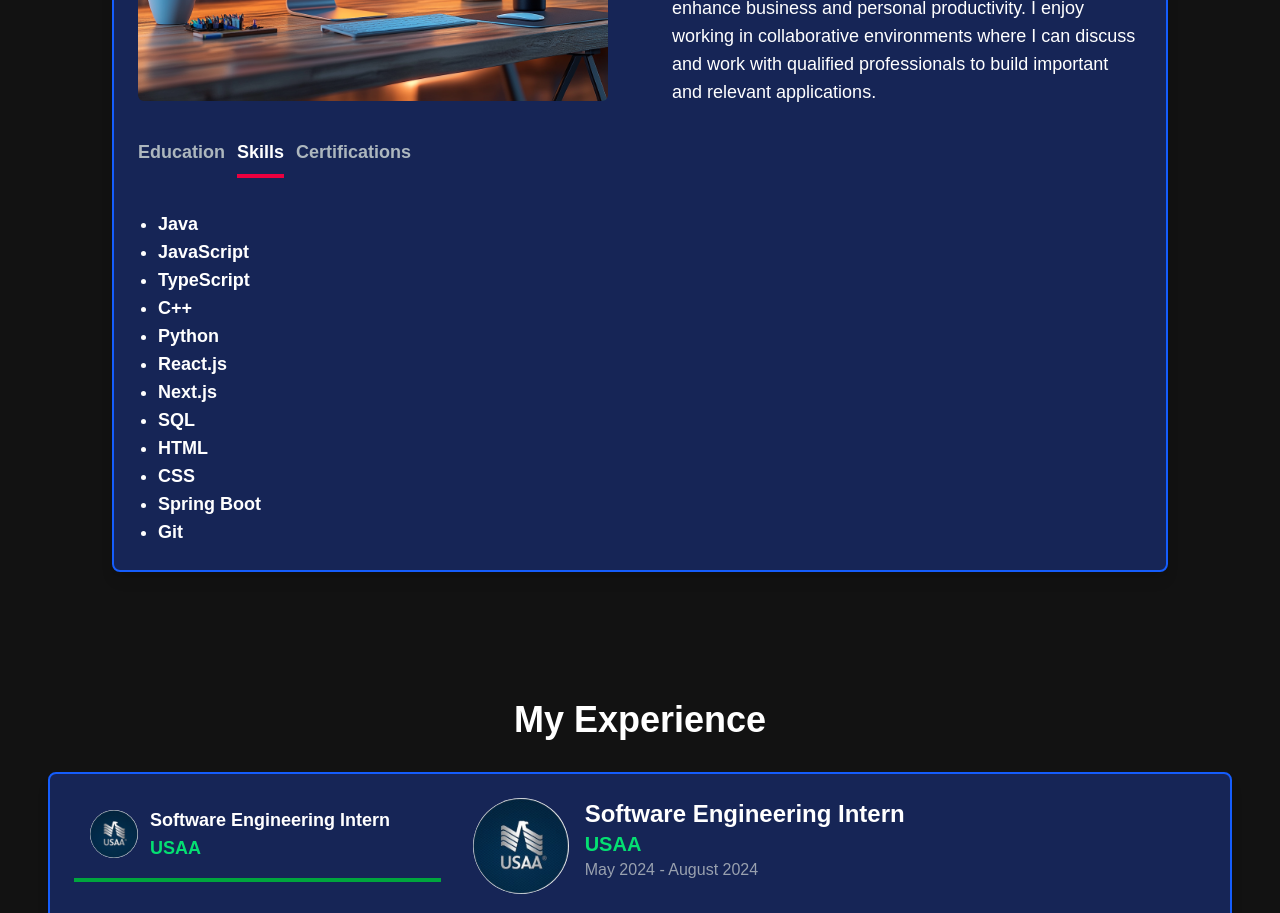
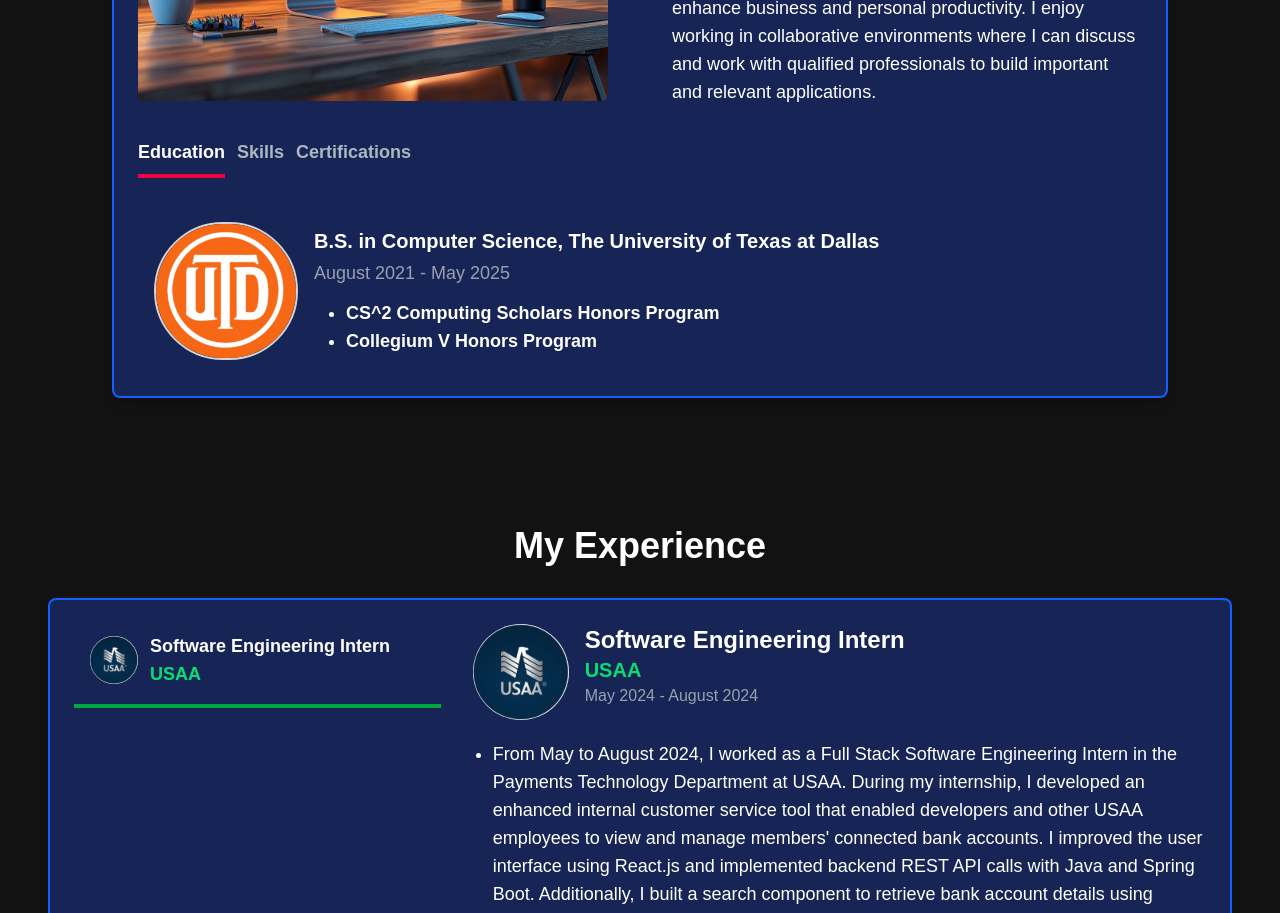
Before and after one commit to sutpat1/portfolio-website, a Next.js app: page / in a window 1280 px wide. Shown: the part 1060-1973 px from the top of the page. Built offline with nearby package versions, Linux system fonts and the light colour scheme.

Commit message:
Made education default tab

```diff
--- a/src/app/components/AboutSection.tsx
+++ b/src/app/components/AboutSection.tsx
@@ -117,7 +117,7 @@
 ];
 
 const AboutSection: React.FC = () => {
-    const [tab, setTab] = useState<string>("skills");
+    const [tab, setTab] = useState<string>("education");
     const [isPending, startTransition] = useTransition();
 
     const handleTabChange = (id: string) => {
```
